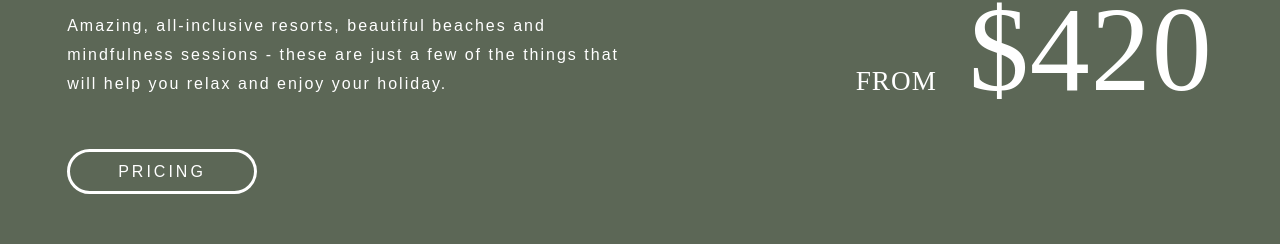
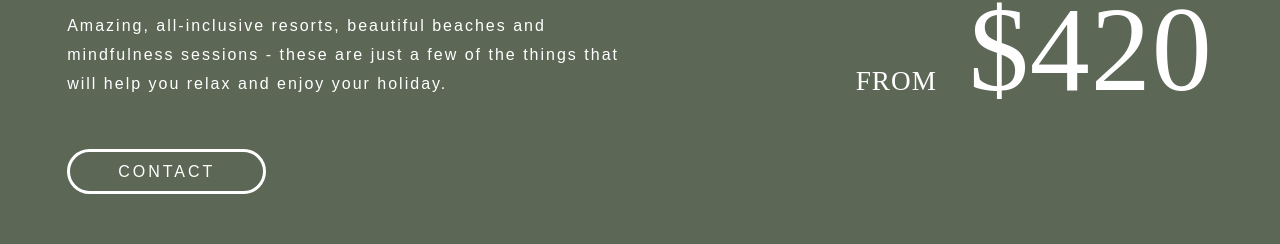
Before and after one commit to SutheeDev/react-poveda, a React (Vite) app in the folder client/: page /Relax in a window 1280 px wide. Shown: the part 3056-3300 px from the top of the page. Built offline with nearby package versions, Linux system fonts and the light colour scheme.

Commit message:
fixed Package btnText on Adventure, Culture, and Relax pages

```diff
--- a/client/src/components/Invitation.jsx
+++ b/client/src/components/Invitation.jsx
@@ -3,8 +3,8 @@ import styled from "styled-components";
 
 const Invitation = ({ title, info, contact }) => {
   return (
-    <Wrapper>
-      <div className="invite-container" id="contact">
+    <Wrapper id="contact">
+      <div className="invite-container">
         {contact ? (
           <div className="contact-info-container">
             <div className="headquarters">
--- a/client/src/pages/Adventure.jsx
+++ b/client/src/pages/Adventure.jsx
@@ -65,7 +65,7 @@ const Adventure = () => {
         price="569"
         bgColor="var(--grey)"
         txColor="var(--green-2)"
-        btnText="pricing"
+        btnText="contact"
       />
 
       <Invitation
--- a/client/src/pages/Culture.jsx
+++ b/client/src/pages/Culture.jsx
@@ -55,7 +55,7 @@ const Culture = () => {
         price="514"
         bgColor="var(--green-3)"
         txColor="var(--white)"
-        btnText="pricing"
+        btnText="contact"
       />
 
       <Invitation
--- a/client/src/pages/Relax.jsx
+++ b/client/src/pages/Relax.jsx
@@ -55,7 +55,7 @@ const Relax = () => {
         price="420"
         bgColor="var(--green-3)"
         txColor="var(--white)"
-        btnText="pricing"
+        btnText="contact"
       />
 
       <Invitation
```
